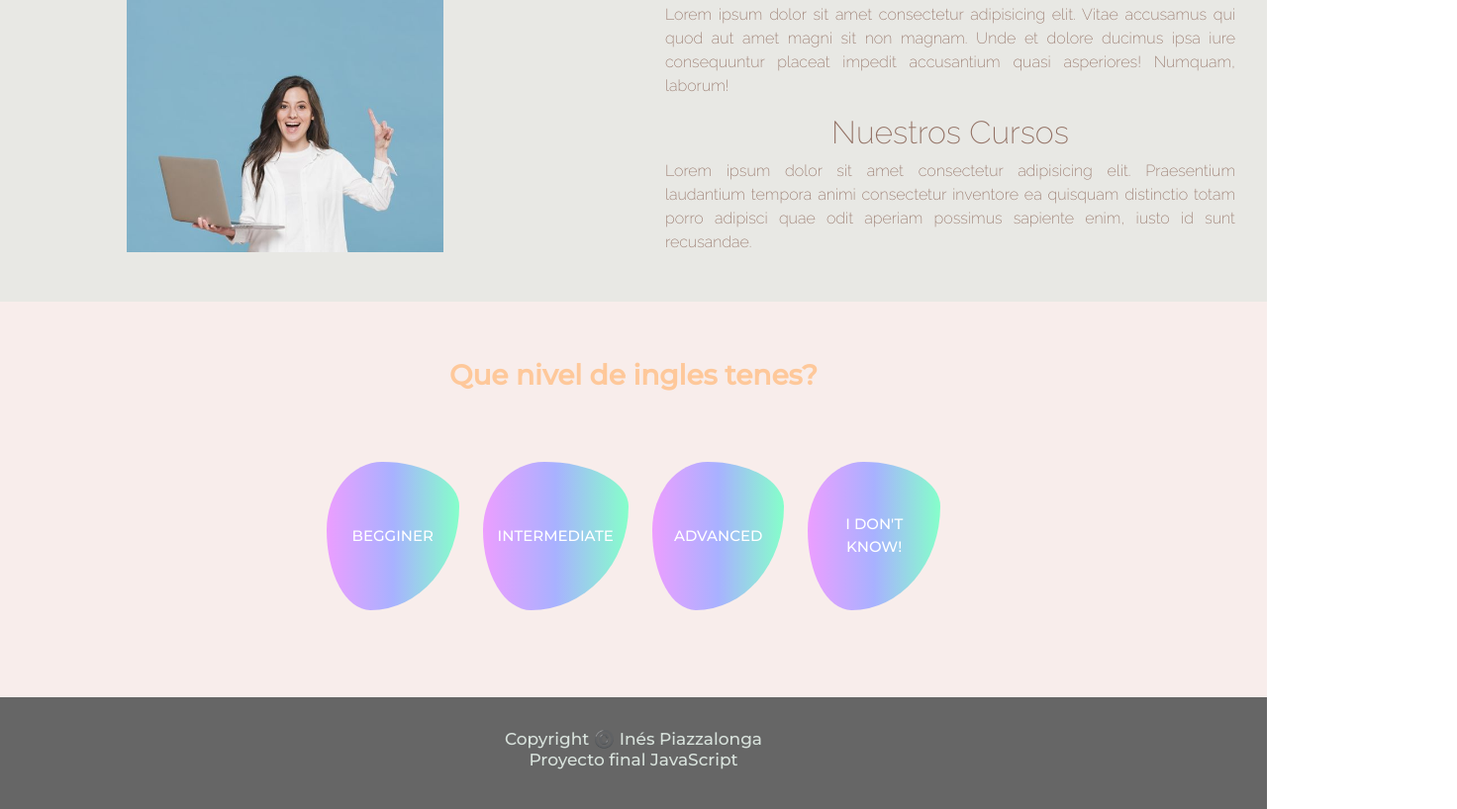
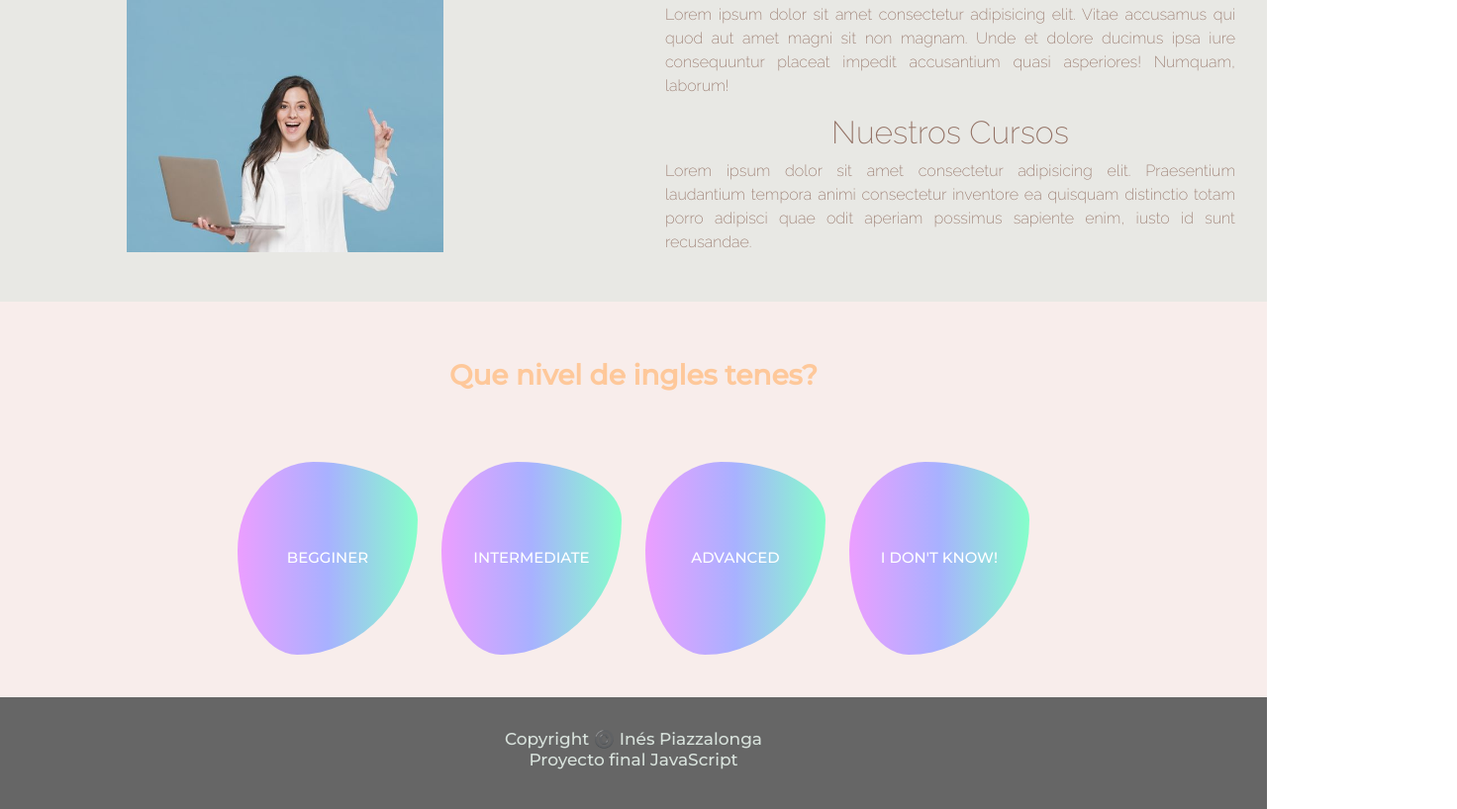
Before and after one commit to inepiazzalonga/onFleekEnglish, a plain HTML site: page index.html in a window 1280 px wide. Shown: the part 1034-1852 px from the top of the page at 99% size, 1472 px wide, since content can reach past the window. Drawn offline with nearby package versions, Linux system fonts and the light colour scheme.

Commit message:
line heigth

```diff
--- a/scripts/cursos.js
+++ b/scripts/cursos.js
@@ -3,6 +3,7 @@ begginer.innerText=("BEGGINER")
 const intermediate = document.querySelector(`#intermediate`)
 const advanced = document.querySelector(`#advanced`)
 const noSe = document.querySelector(`#noSe`)
+
 
 // let myInit = {
 //     method: 'GET',
--- a/style/_courses.scss
+++ b/style/_courses.scss
@@ -30,8 +30,8 @@
             width: 50%;
 
             .buttonLevel {
-                width: 20em;
-                height: 10em;
+                width: 26em;
+                height: 13em;
                 padding: 1em;
                 background: hsla(154, 100%, 76%, 1);
                 background: linear-gradient(180deg, hsla(154, 100%, 76%, 1) 0%, hsla(234, 100%, 83%, 1) 50%, hsla(288, 100%, 81%, 1) 100%);
@@ -46,6 +46,7 @@
                 font-size: 15px;
                 color: #fff;
                 font-family: $titulo2;
+                line-height: 10em;
 
                 &:hover{
                     transform: scale(1.2);
```
Also changed, not shown: style/style.css, 1 other file.
